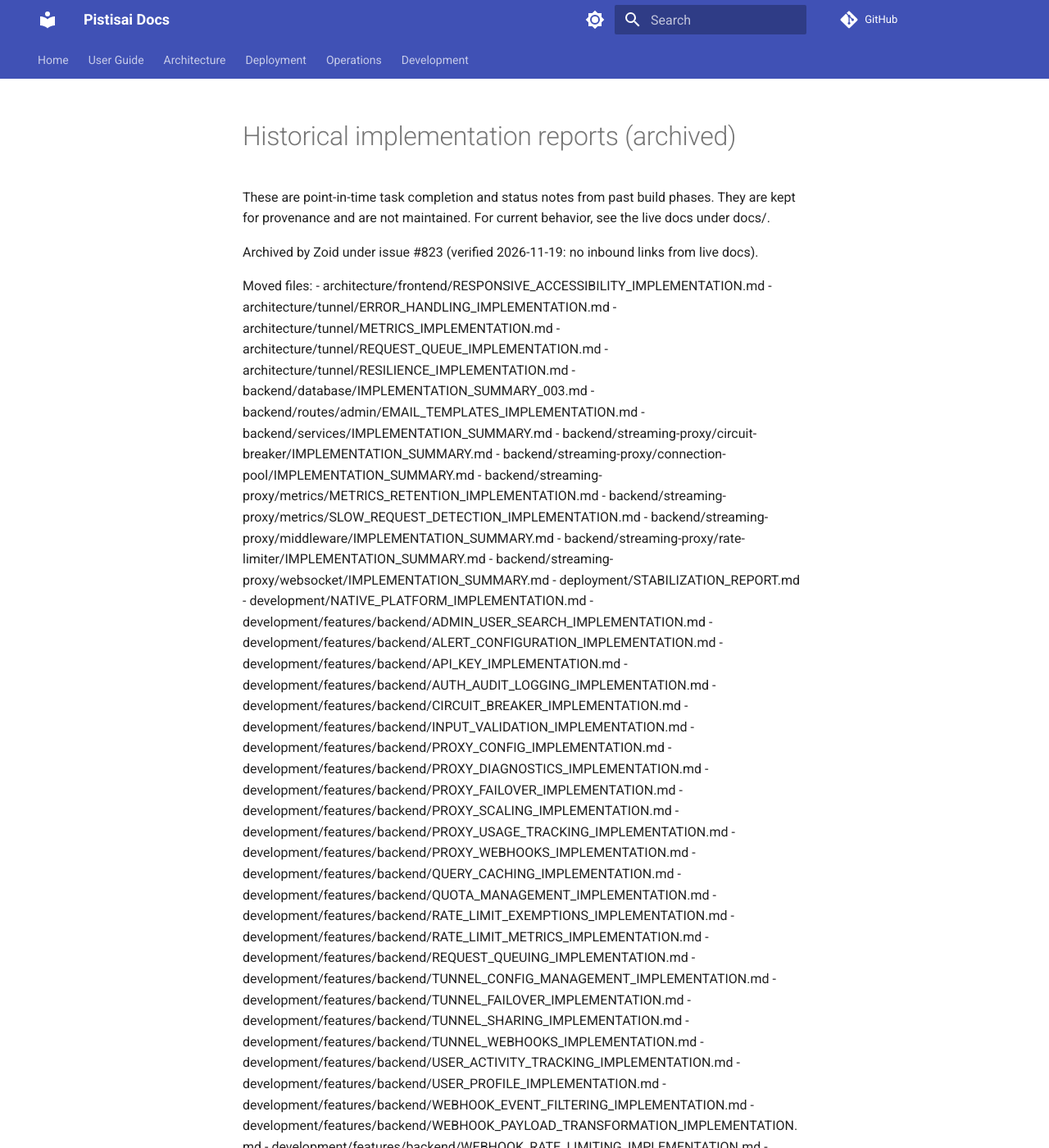
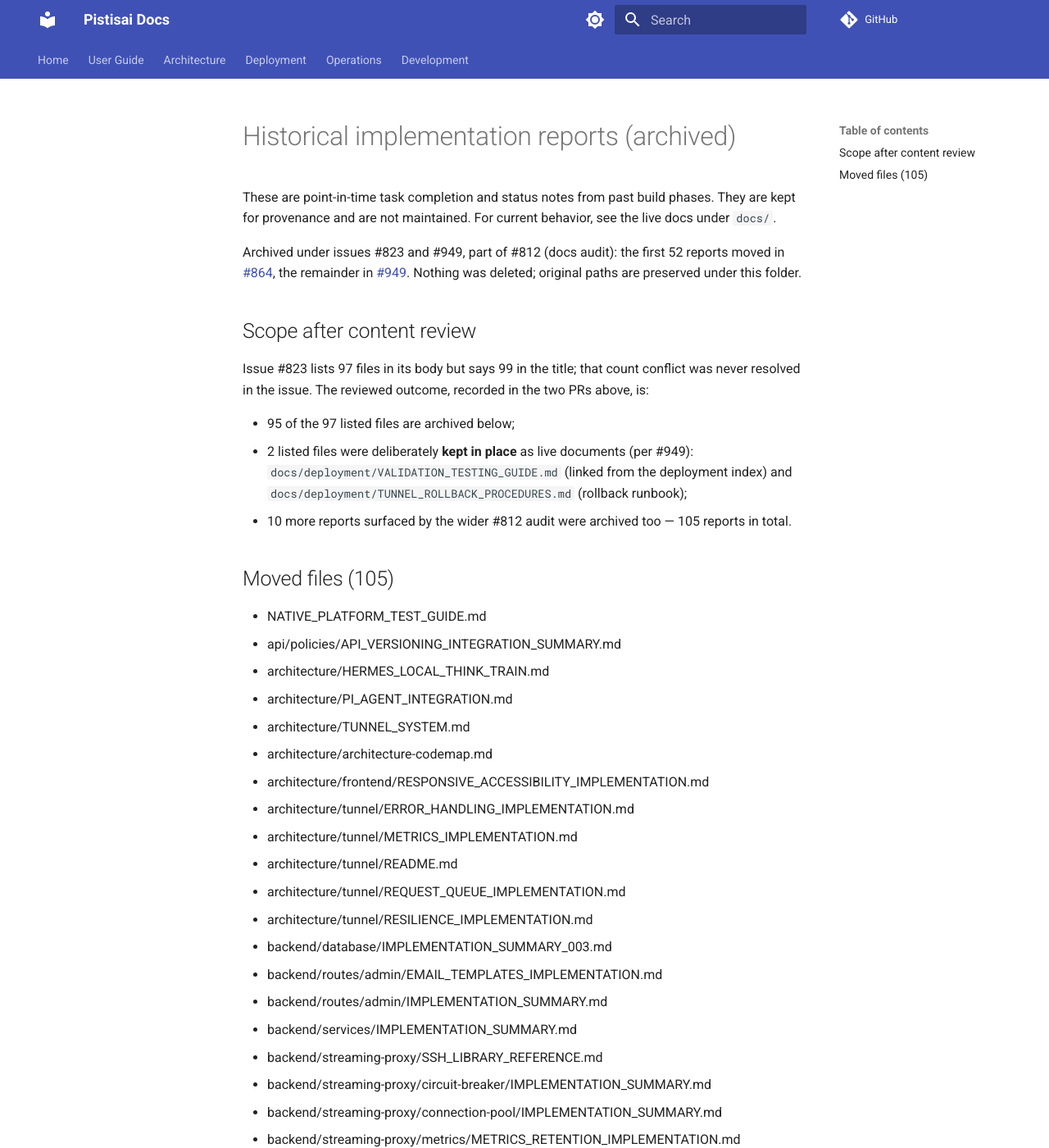
Before and after one commit to pistisAI/pistisai-app, an MkDocs documentation site: the page built from docs/archive/historical-reports/README.md, in a window 1280 px wide and 1400 px high. Shown: the whole window at 82% size. Built offline with MkDocs 1.6.1 and Material for MkDocs 9.7.7, drawn with Linux system fonts in a browser that asks for light colours; comment, search, counter and statistics services are not loaded; some of the changed text lies outside the part shown.

Commit message:
docs(archive): complete archive index and index kept live docs (#823)

```diff
--- a/docs/archive/historical-reports/README.md
+++ b/docs/archive/historical-reports/README.md
@@ -1,28 +1,80 @@
 # Historical implementation reports (archived)
 
 These are point-in-time task completion and status notes from past build phases.
-They are kept for provenance and are not maintained. For current behavior, see the live docs under docs/.
+They are kept for provenance and are not maintained. For current behavior, see the live docs under `docs/`.
 
-Archived by Zoid under issue #823 (verified 2026-11-19: no inbound links from live docs).
+Archived under issues #823 and #949, part of #812 (docs audit): the first 52 reports moved in
+[#864](https://github.com/pistisAI/pistisai-app/pull/864), the remainder in
+[#949](https://github.com/pistisAI/pistisai-app/pull/949). Nothing was deleted; original paths are
+preserved under this folder.
 
-Moved files:
+## Scope after content review
+
+Issue #823 lists 97 files in its body but says 99 in the title; that count conflict was never
+resolved in the issue. The reviewed outcome, recorded in the two PRs above, is:
+
+- 95 of the 97 listed files are archived below;
+- 2 listed files were deliberately **kept in place** as live documents (per #949):
+  `docs/deployment/VALIDATION_TESTING_GUIDE.md` (linked from the deployment index) and
+  `docs/deployment/TUNNEL_ROLLBACK_PROCEDURES.md` (rollback runbook);
+- 10 more reports surfaced by the wider #812 audit were archived too — 105 reports in total.
+
+## Moved files (105)
+
+- NATIVE_PLATFORM_TEST_GUIDE.md
+- api/policies/API_VERSIONING_INTEGRATION_SUMMARY.md
+- architecture/HERMES_LOCAL_THINK_TRAIN.md
+- architecture/PI_AGENT_INTEGRATION.md
+- architecture/TUNNEL_SYSTEM.md
+- architecture/architecture-codemap.md
 - architecture/frontend/RESPONSIVE_ACCESSIBILITY_IMPLEMENTATION.md
 - architecture/tunnel/ERROR_HANDLING_IMPLEMENTATION.md
 - architecture/tunnel/METRICS_IMPLEMENTATION.md
+- architecture/tunnel/README.md
 - architecture/tunnel/REQUEST_QUEUE_IMPLEMENTATION.md
 - architecture/tunnel/RESILIENCE_IMPLEMENTATION.md
 - backend/database/IMPLEMENTATION_SUMMARY_003.md
 - backend/routes/admin/EMAIL_TEMPLATES_IMPLEMENTATION.md
+- backend/routes/admin/IMPLEMENTATION_SUMMARY.md
 - backend/services/IMPLEMENTATION_SUMMARY.md
+- backend/streaming-proxy/SSH_LIBRARY_REFERENCE.md
 - backend/streaming-proxy/circuit-breaker/IMPLEMENTATION_SUMMARY.md
 - backend/streaming-proxy/connection-pool/IMPLEMENTATION_SUMMARY.md
 - backend/streaming-proxy/metrics/METRICS_RETENTION_IMPLEMENTATION.md
 - backend/streaming-proxy/metrics/SLOW_REQUEST_DETECTION_IMPLEMENTATION.md
 - backend/streaming-proxy/middleware/IMPLEMENTATION_SUMMARY.md
+- backend/streaming-proxy/monitoring/DOCUMENTATION_UPDATE_SUMMARY.md
 - backend/streaming-proxy/rate-limiter/IMPLEMENTATION_SUMMARY.md
+- backend/streaming-proxy/src/CONTEXT7_BEST_PRACTICES.md
+- backend/streaming-proxy/src/ERROR_HANDLING_PATTERNS_DOCUMENTATION.md
+- backend/streaming-proxy/src/LIBRARY_QUICK_REFERENCE.md
+- backend/streaming-proxy/src/MONITORING_LIBRARIES_DOCUMENTATION.md
+- backend/streaming-proxy/src/SSH_LIBRARY_DOCUMENTATION.md
 - backend/streaming-proxy/websocket/IMPLEMENTATION_SUMMARY.md
+- deployment/ARGOCD_INTEGRATION.md
+- deployment/ARGOCD_PROXMOX_MANAGEMENT_VM.md
+- deployment/AUR_STATUS.md
+- deployment/AUTOMATIC_DOCUMENTATION_UPDATES.md
+- deployment/DEPLOYMENT_READY_SUMMARY.md
+- deployment/DEPLOYMENT_SUMMARY.md
+- deployment/DEPLOYMENT_TESTING_GUIDE.md
 - deployment/STABILIZATION_REPORT.md
+- deployment/TROUBLESHOOTING_ARGOCD_CONNECTIVITY.md
+- development/AI_POWERED_CICD.md
+- development/CI_CONFIGURATION.md
+- development/DEVELOPMENT_WORKFLOW.md
+- development/INLINE_CODE_DOCUMENTATION.md
+- development/KILOCODE_VERSIONING_SETUP.md
+- development/KIRO_IDE_CONFIGURATION.md
 - development/NATIVE_PLATFORM_IMPLEMENTATION.md
+- development/PAT-LIMITATION.md
+- development/SETUP-PAT.md
+- development/TOOLS_INVENTORY.md
+- development/TUNNEL_DEVELOPMENT.md
+- development/deployment-script-development.md
+- development/features/VOICE_INTERFACE_IMPLEMENTATION.md
+- development/features/VOICE_QUICK_REFERENCE.md
+- development/features/backend/ADAPTIVE_RATE_LIMITING_IMPLEMENTATION.md
 - development/features/backend/ADMIN_USER_SEARCH_IMPLEMENTATION.md
 - development/features/backend/ALERT_CONFIGURATION_IMPLEMENTATION.md
 - development/features/backend/API_KEY_IMPLEMENTATION.md
@@ -37,20 +89,35 @@ Moved files:
 - development/features/backend/PROXY_WEBHOOKS_IMPLEMENTATION.md
 - development/features/backend/QUERY_CACHING_IMPLEMENTATION.md
 - development/features/backend/QUOTA_MANAGEMENT_IMPLEMENTATION.md
+- development/features/backend/QUOTA_MANAGEMENT_QUICK_REFERENCE.md
 - development/features/backend/RATE_LIMIT_EXEMPTIONS_IMPLEMENTATION.md
+- development/features/backend/RATE_LIMIT_EXEMPTIONS_QUICK_REFERENCE.md
 - development/features/backend/RATE_LIMIT_METRICS_IMPLEMENTATION.md
+- development/features/backend/RATE_LIMIT_VIOLATIONS_IMPLEMENTATION.md
+- development/features/backend/READ_REPLICA_CONFIGURATION.md
 - development/features/backend/REQUEST_QUEUING_IMPLEMENTATION.md
+- development/features/backend/SWAGGER_QUICK_REFERENCE.md
 - development/features/backend/TUNNEL_CONFIG_MANAGEMENT_IMPLEMENTATION.md
 - development/features/backend/TUNNEL_FAILOVER_IMPLEMENTATION.md
+- development/features/backend/TUNNEL_HEALTH_TRACKING_IMPLEMENTATION.md
 - development/features/backend/TUNNEL_SHARING_IMPLEMENTATION.md
 - development/features/backend/TUNNEL_WEBHOOKS_IMPLEMENTATION.md
 - development/features/backend/USER_ACTIVITY_TRACKING_IMPLEMENTATION.md
+- development/features/backend/USER_DELETION_IMPLEMENTATION.md
+- development/features/backend/USER_DELETION_QUICK_REFERENCE.md
 - development/features/backend/USER_PROFILE_IMPLEMENTATION.md
 - development/features/backend/WEBHOOK_EVENT_FILTERING_IMPLEMENTATION.md
 - development/features/backend/WEBHOOK_PAYLOAD_TRANSFORMATION_IMPLEMENTATION.md
 - development/features/backend/WEBHOOK_RATE_LIMITING_IMPLEMENTATION.md
+- development/features/backend/WEBHOOK_TESTING_IMPLEMENTATION.md
+- development/nodejs-24-upgrade-spec.md
+- development/release/RELEASE_NOTES.md
+- development/testing/REQUIREMENTS_VERIFICATION_MATRIX.md
+- development/testing/TEST_README.md
+- development/testing/TUNNEL_E2E_TEST_SCENARIOS.md
 - development/testing/integration/COMPREHENSIVE_REFACTOR_PROGRESS.md
 - development/testing/integration/REFACTOR_STATUS_FINAL.md
+- device-awareness-integration.md
 - operations/backend/BACKUP_RECOVERY_IMPLEMENTATION.md
 - operations/backend/DATABASE_FAILOVER_IMPLEMENTATION.md
 - operations/backend/DATABASE_PERFORMANCE_METRICS_IMPLEMENTATION.md
@@ -58,3 +125,4 @@ Moved files:
 - operations/backend/GRACEFUL_DEGRADATION_IMPLEMENTATION.md
 - operations/backend/LOG_AGGREGATION_IMPLEMENTATION.md
 - operations/backend/PROMETHEUS_METRICS_IMPLEMENTATION.md
+- operations/cicd/UNIFIED_DEPLOYMENT_WORKFLOW.md
```
Also changed, not shown: docs/README.md (+4 -0 lines), docs/deployment/README.md (+1 -0 lines).
